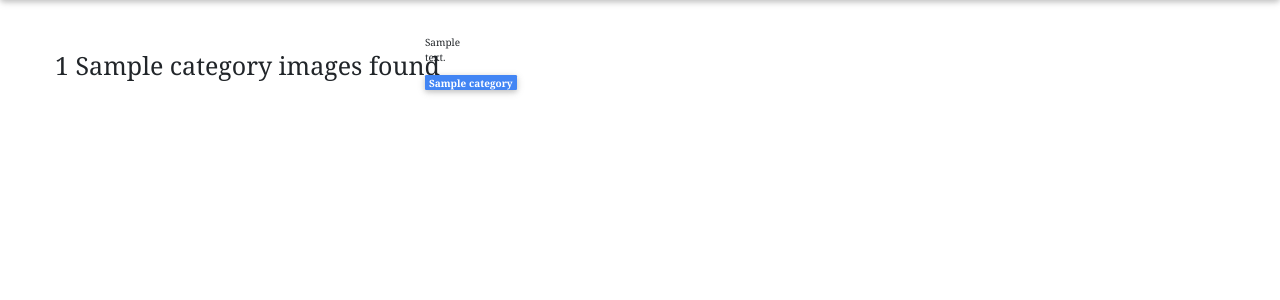
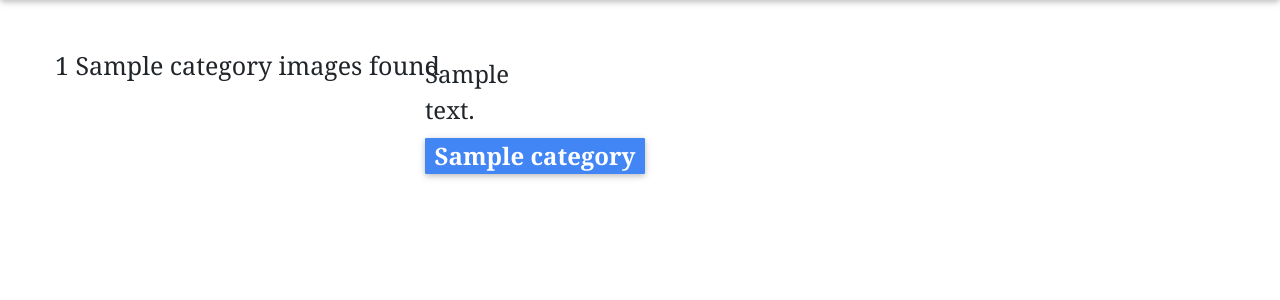
Before and after one commit to Alikhalid2020/Ali-Gallery, a Django app: template gallery/templates/all-images/search.html in a window 1280 px wide. Shown: the part 62-362 px from the top of the page. Run offline with Django 3.2, Linux system fonts and the light colour scheme; tables that the repository leaves empty hold one stand-in row (values such as "Sample post"); the template is opened without the code that fills it: values that come from a table or form of the project are taken from there, most other values are stand-ins (such as "Sample title", 1, 10 or a date in 2020); some libraries are stand-ins or nearby versions.

Commit message:
created css

```diff
--- a/static/css/basegallery.css
+++ b/static/css/basegallery.css
@@ -1,5 +1,5 @@
 *{
     font-family: Georgia, 'Times New Roman', Times, serif;
     /* background-color: aquamarine; */
-    font-size: -large;
+    font-size: x-large;
   }
```
